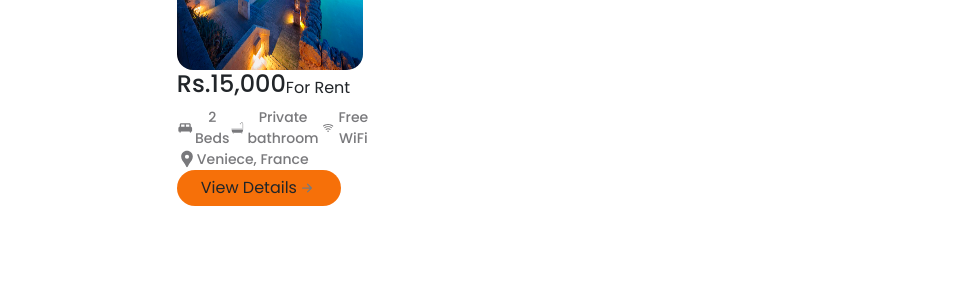
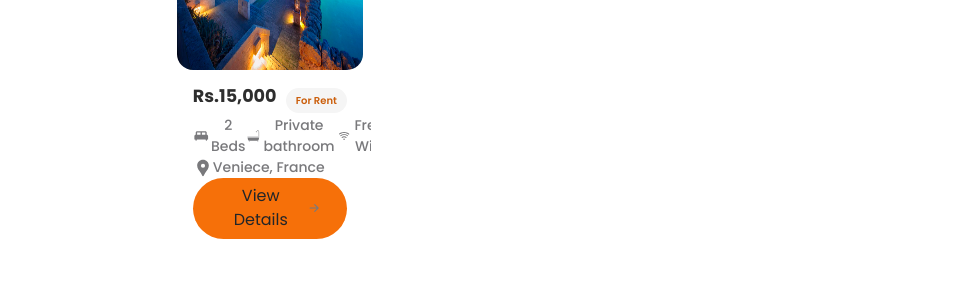
Before and after one commit to umayangi12/myCrudApp, a React (Create React App) app in the folder frontend/: page /getAllStudents in a window 1280 px wide. Shown: the part 1996-2301 px from the top of the page, without its empty margins (152-1127 px from the left). Built offline with nearby package versions, Linux system fonts and the light colour scheme; no server answers.

Commit message:
Update offer.scss

```diff
--- a/frontend/src/components/offers/offer.scss
+++ b/frontend/src/components/offers/offer.scss
@@ -55,7 +55,29 @@
           }
         }
         .offerBody{
+          padding: 1rem;
 
+          .price{
+            justify-content: space-between;
+
+            h4{
+              color: var(--blackColor);
+              font-weight: 700;
+              font-size: 1.1rem;
+            }
+
+            .status{
+              padding: 5px 10px;
+              color: var(--HoverColor);
+              background-color: var(--greyBg);
+              font-size: 10px;
+              font-weight: 600;
+              border-radius: 3rem;
+            }
+          }
+          .amenities{
+
+          }
         }
       }
     }
```
